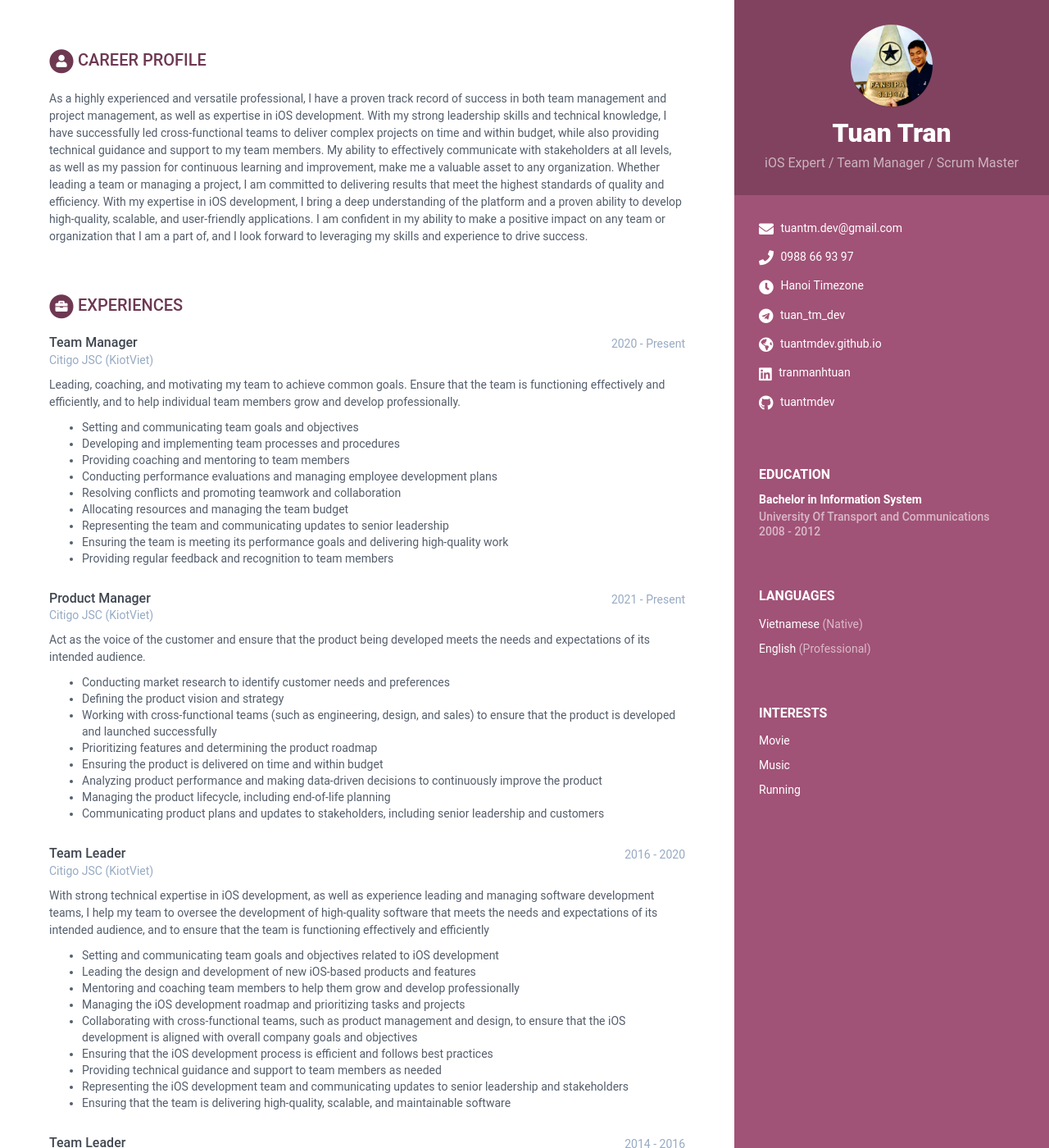
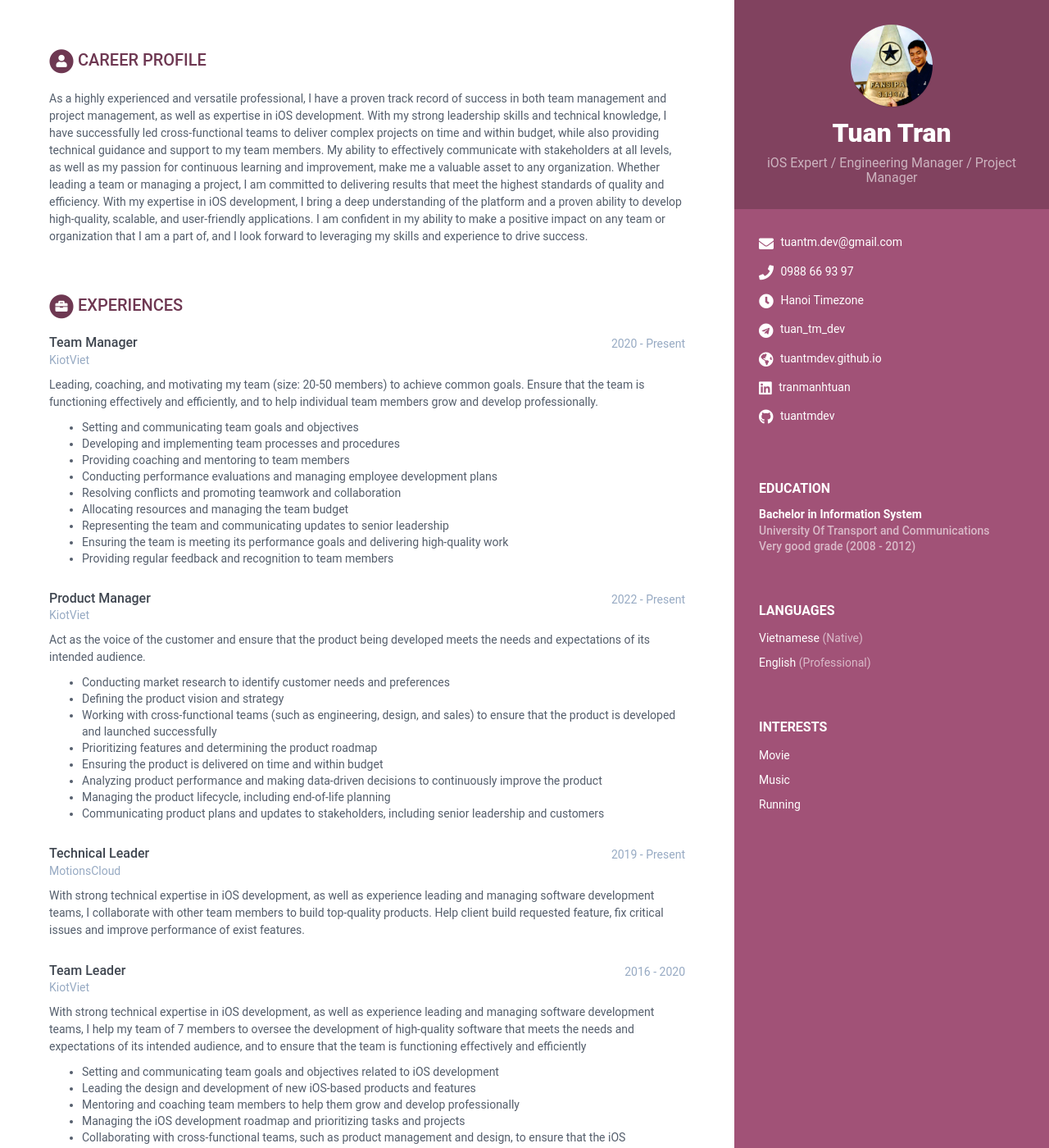
Before and after one commit to tuantmdev/tuantmdev.github.io, a Jekyll site: the page built from print.html, in a window 1280 px wide and 1400 px high. Shown: the whole window at 82% size. Built offline with Jekyll 4.4.1, drawn with Linux system fonts in a browser that asks for light colours; part of the change alters nothing that is shown; some of the changed text lies outside the part shown.

Commit message:
Update experiences

```diff
--- a/_data/data.yml
+++ b/_data/data.yml
@@ -8,7 +8,7 @@ sidebar:
 
     # Profile information
     name: Tuan Tran
-    tagline: iOS Expert / Team Manager / Scrum Master
+    tagline: iOS Expert / Engineering Manager / Project Manager
     avatar: profile.png  #place a 100x100 picture inside /assets/images/ folder and provide the name of the file below
 
     # Sidebar links
@@ -58,15 +58,15 @@ education:
     info:
       - degree: Bachelor in Information System
         university: University Of Transport and Communications
-        time: 2008 - 2012
+        time: Very good grade (2008 - 2012)
 experiences:
     title: Experiences
     info:
       - role: Team Manager
         time: 2020 - Present
-        company: Citigo JSC (KiotViet)
+        company: KiotViet
         details: |
-          Leading, coaching, and motivating my team to achieve common goals. Ensure that the team is functioning effectively and efficiently, and to help individual team members grow and develop professionally.
+          Leading, coaching, and motivating my team (size: 20-50 members) to achieve common goals. Ensure that the team is functioning effectively and efficiently, and to help individual team members grow and develop professionally.
             - Setting and communicating team goals and objectives
             - Developing and implementing team processes and procedures
             - Providing coaching and mentoring to team members
@@ -77,8 +77,8 @@ experiences:
             - Ensuring the team is meeting its performance goals and delivering high-quality work
             - Providing regular feedback and recognition to team members
       - role: Product Manager
-        time: 2021 - Present
-        company: Citigo JSC (KiotViet)
+        time: 2022 - Present
+        company: KiotViet
         details: |
           Act as the voice of the customer and ensure that the product being developed meets the needs and expectations of its intended audience.
             - Conducting market research to identify customer needs and preferences
@@ -89,11 +89,16 @@ experiences:
             - Analyzing product performance and making data-driven decisions to continuously improve the product
             - Managing the product lifecycle, including end-of-life planning
             - Communicating product plans and updates to stakeholders, including senior leadership and customers
+      - role: Technical Leader
+        time: 2019 - Present
+        company: MotionsCloud
+        details: |
+          With strong technical expertise in iOS development, as well as experience leading and managing software development teams, I collaborate with other team members to build top-quality products. Help client build requested feature, fix critical issues and improve performance of exist features.
       - role: Team Leader
         time: 2016 - 2020
-        company: Citigo JSC (KiotViet)
+        company: KiotViet
         details: |
-          With strong technical expertise in iOS development, as well as experience leading and managing software development teams, I help my team to oversee the development of high-quality software that meets the needs and expectations of its intended audience, and to ensure that the team is functioning effectively and efficiently
+          With strong technical expertise in iOS development, as well as experience leading and managing software development teams, I help my team of 7 members to oversee the development of high-quality software that meets the needs and expectations of its intended audience, and to ensure that the team is functioning effectively and efficiently
             - Setting and communicating team goals and objectives related to iOS development
             - Leading the design and development of new iOS-based products and features
             - Mentoring and coaching team members to help them grow and develop professionally
@@ -119,47 +124,66 @@ experiences:
         details: |
           As an iOS Developer, I specialize in creating applications for Apple's iOS platform. My role includes writing efficient code and collaborating with cross-functional teams to build top-quality products. I stay current with the latest iOS technologies and continuously strive to enhance my skills and deliver exceptional software. My goal is to create seamless and user-friendly iOS applications that meet the needs and expectations of users.
 projects:
-    title: KiotViet
-    intro: >
-      KiotViet is a Vietnamese retail management software that helps businesses manage their operations more effectively and efficiently. It offers a suite of tools for point-of-sale, inventory management, customer relationship management, and sales analysis, among others. With its user-friendly interface and customizable features, KiotViet is designed to support businesses of all sizes and industries, streamlining their daily operations and improving overall productivity.
+    title: Highlight projects
     assignments:
-      - title: KShip
-        link: "#"
+      - title: KiotViet KShip
+        link: "https://www.kiotviet.vn/giai-phap-giao-hang-ngay-tren-kiotviet/"
         tagline: "A portal to connect all shipping provider in Vietnam and help sellers easy to create delivery orders"
 
-      - title: Facebook POS
-        link: "#"
+      - title: KiotViet Facebook POS
+        link: "https://www.kiotviet.vn/facebook-pos-lp/"
         tagline: "A Point-of-Sale web app, designed for sellers who're selling products via Facebook Fanpage, help them communicate with potential buyers and quickly create orders in one screen."
 
-      - title: Ommni Channel
-        link: "#"
+      - title: KiotViet Ommni Channel
+        link: "https://www.kiotviet.vn/giai-phap-ban-hang-tren-san-tmdt/"
         tagline: "A system to help sellers manage and synchronize products, orders from multiple E-comerce platforms on KiotViet"
 
+      - title: KiotOnline
+        link: "https://apps.apple.com/us/app/id1617247334"
+        tagline: "Free version of KiotViet allow seller to manage orders and inventory with very simple steps"
+
       - title: KiotViet mobile apps
-        link: "#"
+        link: "https://apps.apple.com/vn/developer/citigo/id1080531531"
         tagline: "Apps which allow sellers to create, manager products, orders, invoices and many more"
+
+      - title: SVPRO
+        link: "https://apps.apple.com/us/app/svpro-app/id1068950627"
+        tagline: "An iPad app for agents to verify car insurance claims on-site."
+
+      - title: Excon app
+        link: "https://apps.apple.com/de/app/excon-app/id1372718209"
+        tagline: "An iOS app which using OCR, location tracking, photo and video to audit cars for later use"
 
 skills:
     title: Skills &amp; Proficiency
 
     toolset:
       - name: Objective-C
-        level: 98%
+        level: 95%
 
       - name: Swift
-        level: 98%
-
-      - name: Microsoft Word & Excel
         level: 90%
 
-      - name: Basamiq
+      - name: Microsoft Office
         level: 90%
 
       - name: Figma
         level: 70%
 
-      - name: Sketch & Photoshop
-        level: 60%
+      - name: Leadership
+        level: 80%
+
+      - name: Project Manager
+        level: 80%
+
+      - name: Interpersonal
+        level: 90%
+
+      - name: Problem solving
+        level: 80%
+
+      - name: Time management
+        level: 90%
 
 footer: >
     From Tuan with <i class="fas fa-heart"></i>
```
